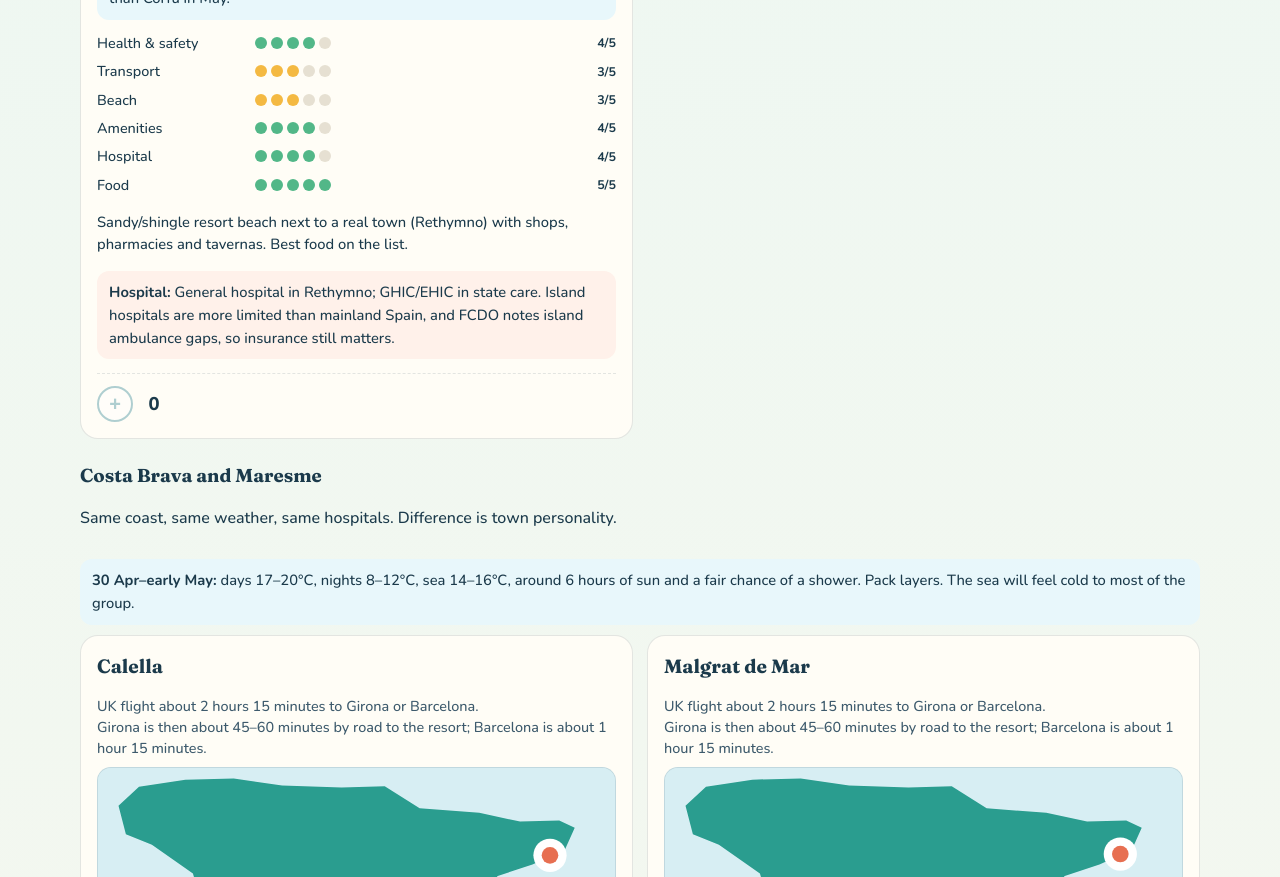
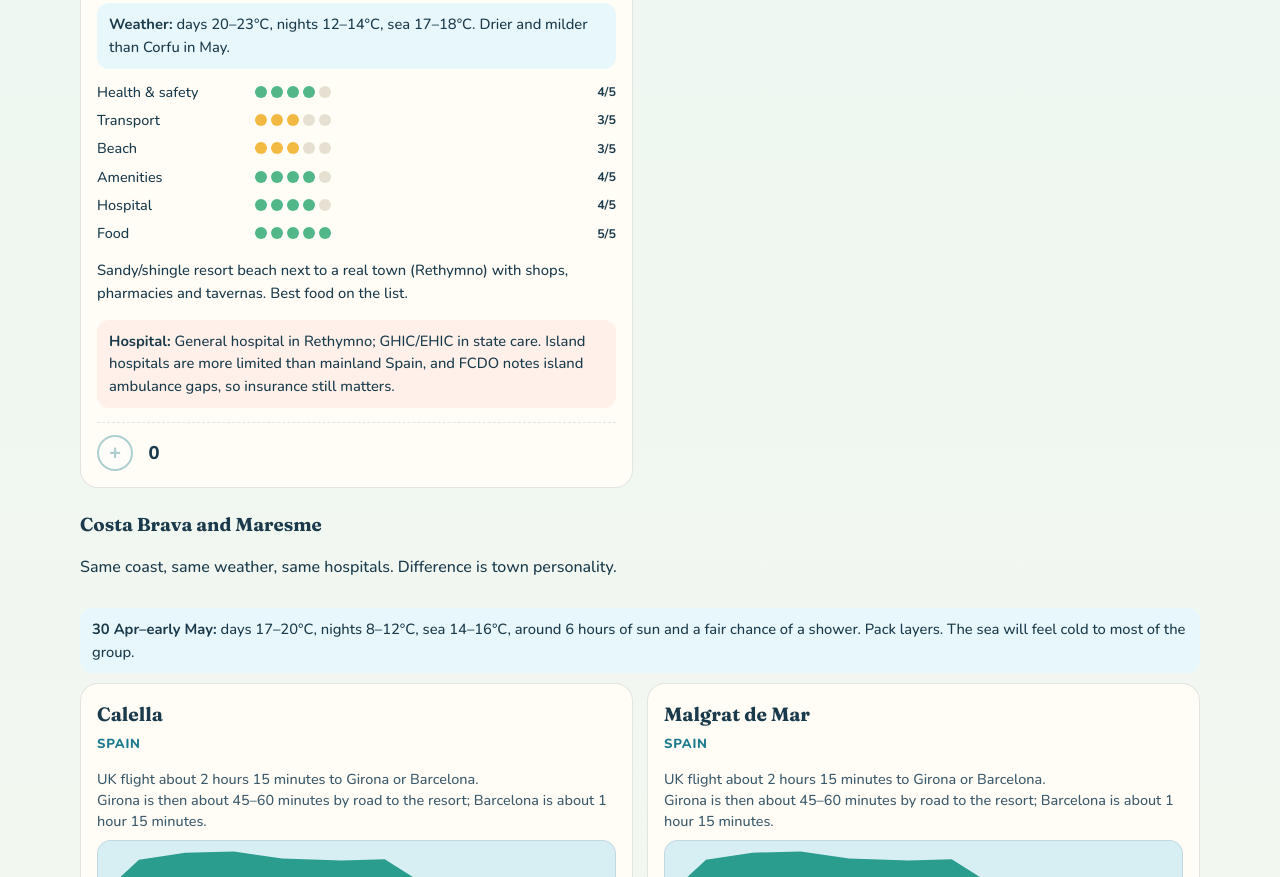
Before and after one commit to gheylam/neburetreat-2027, a website built with Vite: page group.html in a window 1280 px wide. Shown: the part 3583-4460 px from the top of the page. Built offline with nearby package versions, Linux system fonts and the light colour scheme; no server answers.

Commit message:
Add country subheadings on the group location cards.
Co-authored-by: Cursor <cursoragent@cursor.com>

```diff
--- a/group.html
+++ b/group.html
@@ -158,6 +158,7 @@
           <div class="cards">
             <article class="card" data-place="fuengirola">
               <h3>Fuengirola</h3>
+              <p class="country">Spain</p>
               <p class="where">UK flight about 2 hours 45 minutes to Malaga.<br />Then about 25–35 minutes by road to the resort.</p>
               <div class="climate"><strong>Weather:</strong> days 21–23°C, nights 13–15°C, sea 16–18°C. Sunniest of the mainland options. Sea still fresh.</div>
               <div class="scores" data-scores="4,5,3,5,5,4"></div>
@@ -177,6 +178,7 @@
           <div class="cards">
             <article class="card" data-place="adelianos-kampos">
               <h3>Adelianos Kampos</h3>
+              <p class="country">Greece</p>
               <p class="where">UK flight about 3 hours 45 minutes to Heraklion or Chania.<br />Heraklion is then about 1 hour 15 minutes by road to Adelianos Kampos; Chania is about 1 hour.</p>
               <div class="climate"><strong>Weather:</strong> days 20–23°C, nights 12–14°C, sea 17–18°C. Drier and milder than Corfu in May.</div>
               <div class="scores" data-scores="4,3,3,4,4,5"></div>
@@ -197,6 +199,7 @@
           <div class="cards">
             <article class="card" data-place="calella">
               <h3>Calella</h3>
+              <p class="country">Spain</p>
               <p class="where">UK flight about 2 hours 15 minutes to Girona or Barcelona.<br />Girona is then about 45–60 minutes by road to the resort; Barcelona is about 1 hour 15 minutes.</p>
               <div class="scores" data-scores="4,4,3,5,5,3"></div>
               <p class="verdict">Proper town, not just a hotel strip. Promenade, shops, pharmacy, trains along the coast. Beach is a long urban sandy stretch — decent, not wild. Strongest amenities score on this coast.</p>
@@ -204,6 +207,7 @@
             </article>
             <article class="card" data-place="malgrat-de-mar">
               <h3>Malgrat de Mar</h3>
+              <p class="country">Spain</p>
               <p class="where">UK flight about 2 hours 15 minutes to Girona or Barcelona.<br />Girona is then about 45–60 minutes by road to the resort; Barcelona is about 1 hour 15 minutes.</p>
               <div class="scores" data-scores="4,4,4,4,5,3"></div>
               <p class="verdict">Wide sandy beach, close to the water, package hotels, supermarket and pharmacy in town. Very similar to Santa Susanna; pick whichever hotel block can take the group.</p>
@@ -223,6 +227,7 @@
           <div class="cards">
             <article class="card" data-place="cala-millor">
               <h3>Cala Millor</h3>
+              <p class="country">Spain</p>
               <p class="where">UK flight about 2 hours 30 minutes to Palma.<br />Then about 1 hour 10 minutes by road across the island to the resort.</p>
               <div class="scores" data-scores="4,3,5,4,4,3"></div>
               <p class="verdict">Long pale sandy beach, the classic east-coast package resort. Shops, pharmacy and a walkable front. Best beach-plus-amenities mix on the island list.</p>
@@ -230,6 +235,7 @@
             </article>
             <article class="card" data-place="sa-coma">
               <h3>Sa Coma</h3>
+              <p class="country">Spain</p>
               <p class="where">UK flight about 2 hours 30 minutes to Palma.<br />Then about 1 hour 5 minutes by road across the island to the resort, next door to Cala Millor.</p>
               <div class="scores" data-scores="4,3,5,4,4,3"></div>
               <p class="verdict">Quieter sister of Cala Millor, still a proper sandy bay, still walkable. Good if the group wants the same beach quality with less strip noise.</p>
@@ -249,6 +255,7 @@
           <div class="cards">
             <article class="card" data-place="marmaris">
               <h3>Marmaris</h3>
+              <p class="country">Turkey</p>
               <p class="where">UK flight about 4 hours to Dalaman.<br />Then about 1 hour 20 to 1 hour 40 minutes by a winding road to Marmaris.</p>
               <div class="scores" data-scores="3,3,3,5,3,4"></div>
               <p class="verdict">Proper town amenities and nightlife. Beach in the centre is ordinary; Icmeler nearby is better. Dalaman flight plus a winding transfer. Livelier than the other Turkey options, slightly weaker as a beach holiday.</p>
--- a/style.css
+++ b/style.css
@@ -460,6 +460,15 @@ h3 {
   font-size: 1.2rem;
 }
 
+.card .country {
+  margin: -4px 0 10px;
+  font-size: 0.82rem;
+  font-weight: 800;
+  letter-spacing: 0.06em;
+  text-transform: uppercase;
+  color: var(--ocean);
+}
+
 .card .where {
   color: var(--ink-soft);
   font-size: 0.9rem;
```
